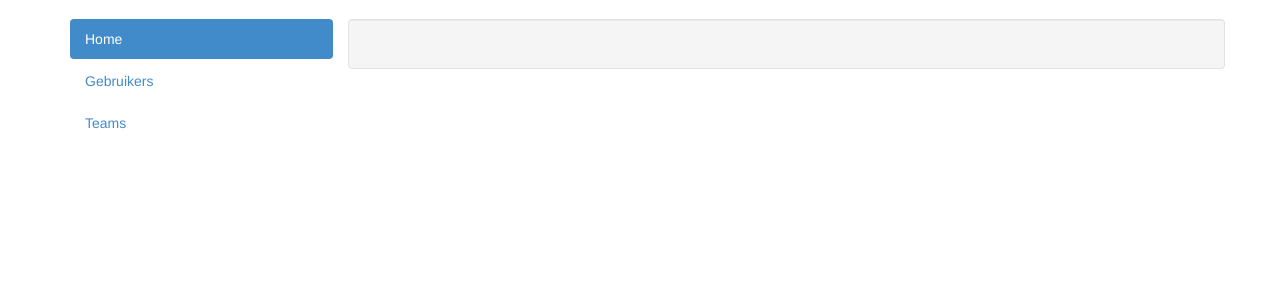
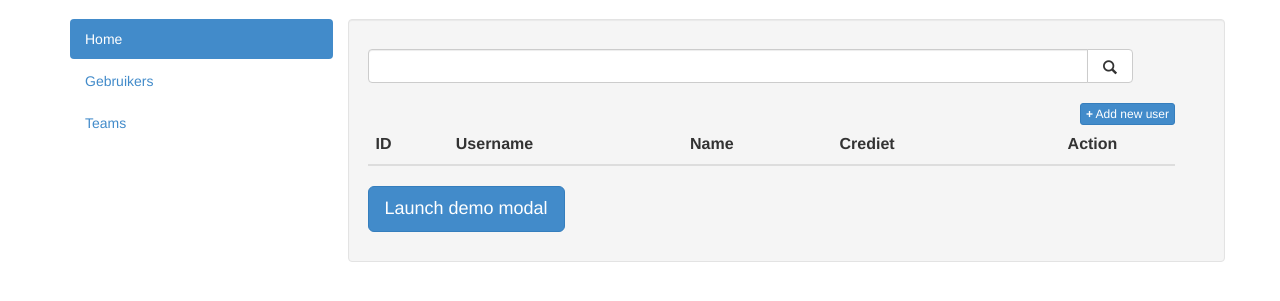
Before and after one commit to Snuggert/Brainwave, a Flask app: page /admin/ in a window 1280 px wide. Shown: the part 51-352 px from the top of the page. Run offline with Flask 2, Linux system fonts and the light colour scheme; lists and menus that the app fills with data are empty; some libraries are stand-ins or nearby versions.

Commit message:
admin users

```diff
--- a/brainwave/templates/admin/users.htm
+++ b/brainwave/templates/admin/users.htm
@@ -1,7 +1,62 @@
 {% extends "content.htm" %}
 
 {% block content %}
-	{% for user in users %}
-		{{user.name}}
-	{% endfor %}
+    <div class="row">
+        <div class="col-lg-11  ">
+            <div class="input-group">
+              <input type="text" class="form-control">
+              <span class="input-group-btn">
+              <button class="btn btn-default" type="button">
+              <span style="margin: 3px;" class="glyphicon glyphicon-search"></span>
+             </button>
+             </span>
+             </div><!-- /input-group -->
+        </div>
+    </div>
+    <br />
+    <div class="row col-md-12 custyle">
+        <table class="table table-striped custab">
+        <thead>
+        <a href="#" class="btn btn-primary btn-xs pull-right"><b>+</b> Add new user</a>
+            <tr>
+                <th>ID</th>
+                <th>Username</th>
+                <th>Name</th>
+                <th>Crediet</th>
+                <th class="text-center">Action</th>
+            </tr>
+        </thead>
+        	{% for user in users %}
+                <tr>
+                    <td> {{user.id}}</td>
+                    <td> {{user.username}}</td>
+                    <td> {{user.name}}</td>
+                    <td> €{{10}} </td>
+                    <td class="text-center"><a class='btn btn-info btn-xs' href="#"><span class="glyphicon glyphicon glyphicon-usd"> </span> </a> <a class='btn btn-info btn-xs' href="#"><span class="glyphicon glyphicon-edit"> </span> </a> <a href="#" class="btn btn-danger btn-xs"><span class="glyphicon glyphicon-remove"> </span> </a></td>
+                </tr>
+        	{% endfor %}
+        </table>
+    </div>
+       <button class="btn btn-primary btn-lg" data-toggle="modal" data-target="#myModal">
+  Launch demo modal
+</button>
 {% endblock %}
+
+<!-- Modal -->
+<div class="modal fade" id="myModal" tabindex="-1" role="dialog" aria-labelledby="myModalLabel" aria-hidden="true">
+  <div class="modal-dialog">
+    <div class="modal-content">
+      <div class="modal-header">
+        <button type="button" class="close" data-dismiss="modal" aria-hidden="true">&times;</button>
+        <h4 class="modal-title" id="myModalLabel">Modal title</h4>
+      </div>
+      <div class="modal-body">
+        ...
+      </div>
+      <div class="modal-footer">
+        <button type="button" class="btn btn-default" data-dismiss="modal">Close</button>
+        <button type="button" class="btn btn-primary">Save changes</button>
+      </div>
+    </div><!-- /.modal-content -->
+  </div><!-- /.modal-dialog -->
+</div><!-- /.modal -->
--- a/brainwave/templates/base.htm
+++ b/brainwave/templates/base.htm
@@ -49,6 +49,6 @@
     <!-- jQuery (necessary for Bootstrap's JavaScript plugins) -->
     <script src="https://code.jquery.com/jquery.js"></script>
     <!-- Include all compiled plugins (below), or include individual files as needed -->
-    <script /src="static/libraries/bootstrap/js/bootstrap.min.js"></script>
+    <script src="static/libraries/bootstrap/js/bootstrap.min.js"></script>
   </body>
 </html>
```
